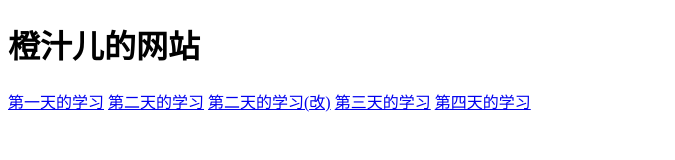
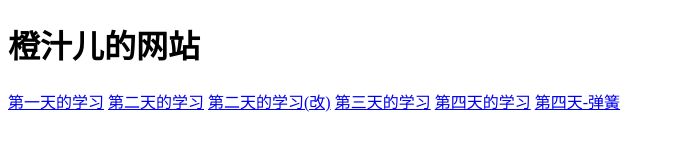
Before and after one commit to orange524/orange524.github.io, a plain HTML site: page index.html in a window 1280 px wide. Shown: the whole page, without its empty margins (0-675 px from the left). Drawn offline with Linux system fonts and the light colour scheme.

Commit message:
添加学习记录

```diff
--- a/index.html
+++ b/index.html
@@ -11,5 +11,6 @@
 <a href="day02-改/for-scx.html">第二天的学习(改)</a>
 <a href="day03/index.html">第三天的学习</a>
 <a href="day04/ohhhhh.html">第四天的学习</a>
+<a href="day04-1/dongxiao.html">第四天-弹簧</a>
 </body>
 </html>
```
